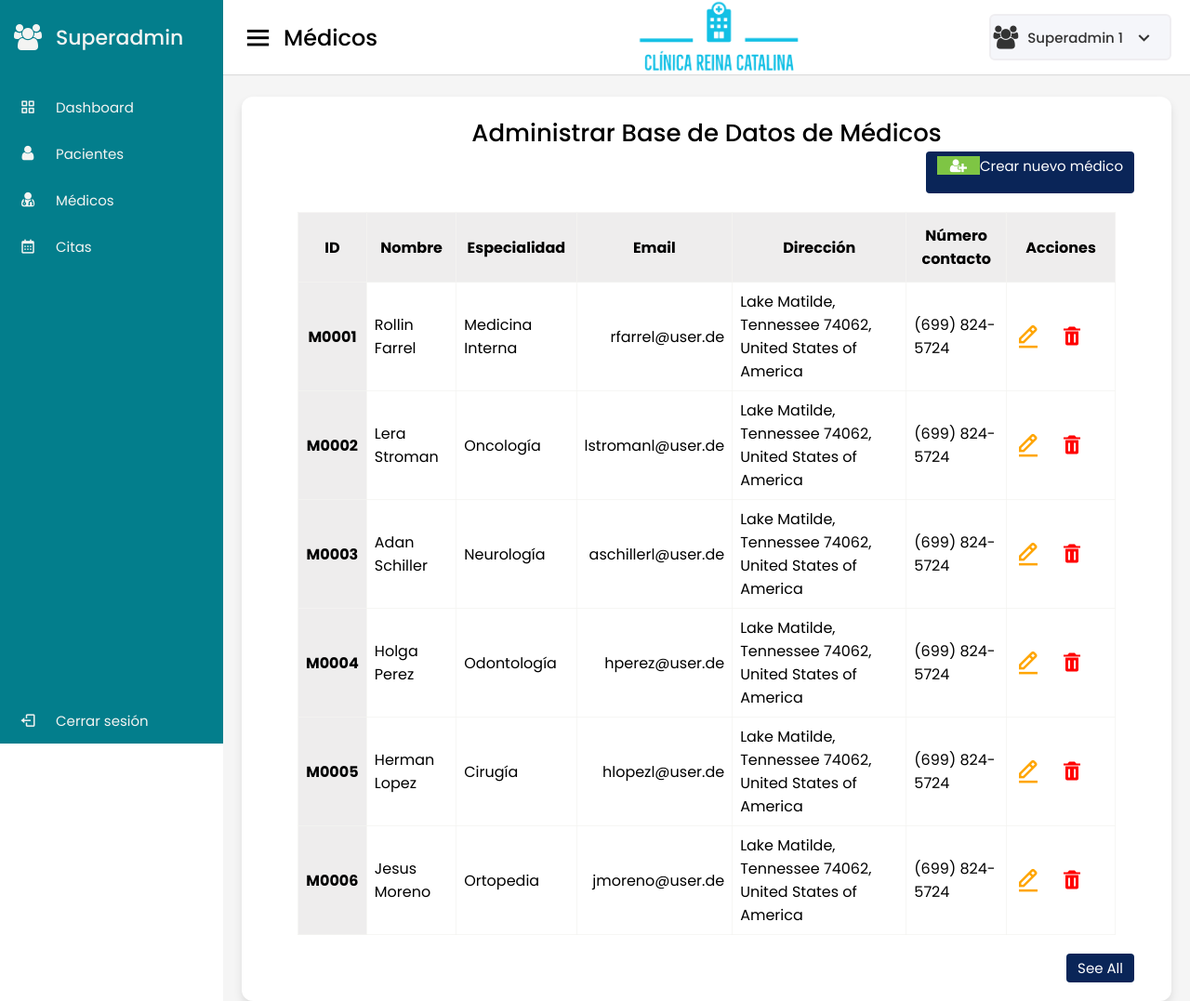
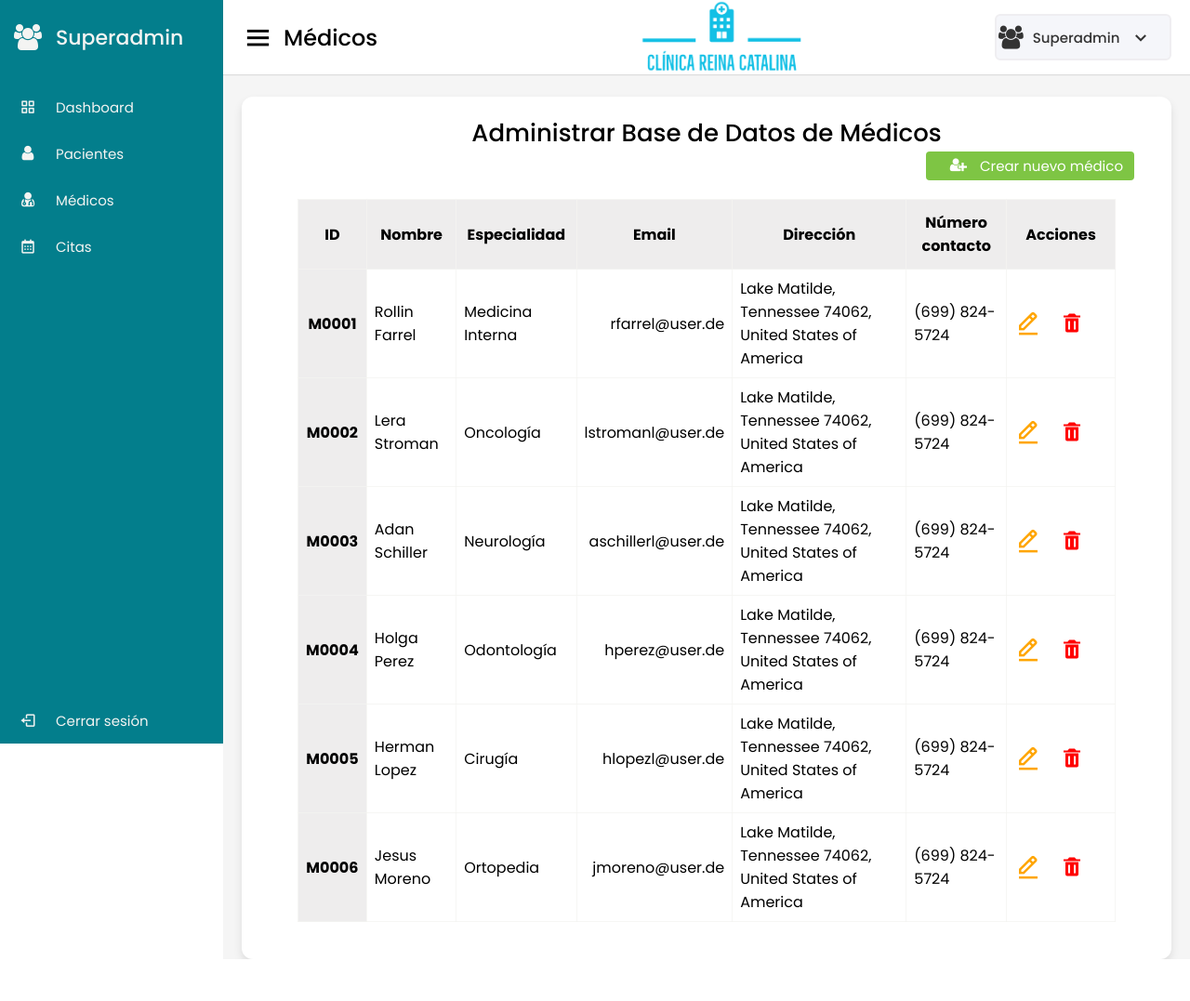
Before and after one commit to jessymgu/misiontic-ciclo3-gr04-eq05-sprint3, a Flask app: page /superadmin-medicos in a window 1280 px wide. Shown: the whole page at 93% size. After the commit the page ends 1032 px from the top, so only its background shows below. Run offline with Flask 2, Linux system fonts and the light colour scheme.

Commit message:
Se organiza color y tamaño de boton "añadir"

```diff
--- a/admin/static/css/style.css
+++ b/admin/static/css/style.css
@@ -358,7 +358,7 @@ nav .profile-details i{
 }
 .patients-boxes .box .button a{
   color: #fff;
-  background: #0A2558;
+  background: #7EC544;
   padding: 4px 12px;
   font-size: 15px;
   font-weight: 400;
@@ -367,7 +367,7 @@ nav .profile-details i{
   transition: all 0.3s ease;
 }
 .patients-boxes .box .button a:hover{
-  background:  #0d3073;
+  background:  #7EC544;
 }
 .button-add .fa-user-plus{
   /* for the icon in "crear nuevo usuario" */
--- a/admin/static/css/style_patients.css
+++ b/admin/static/css/style_patients.css
@@ -94,22 +94,20 @@
 }
 
 .home-content .box .button-add{
+  display: flex;
+  justify-content: flex-end;
   color: #fff;
-  background: #b644c5;
-  /* float: right; */
-  /* padding-left: 10px; */
-  border-color: #7EC544;
-  font-size: 18px;
-  height: 45px;
-  max-width: 250px;
-
-  /* min-width: 2%; */
-  /* position: relative;
-  display: flex; */
-  /* justify-content: flex-end; */
+  background: #7EC544;
+  padding: 4px 12px;
+  font-size: 15px;
+  font-weight: 400;
+  border-radius: 4px;
+  text-decoration: none;
+  transition: all 0.3s ease;
 }
 .home-content .box .button-add:hover{
     cursor: pointer;
+    background: #7EC544;
 }
 
 .btn-create .fa-user-plus{
--- a/admin/templates/appointments.html
+++ b/admin/templates/appointments.html
@@ -108,9 +108,9 @@
                     </tbody>
                 </table>
             </div>
-            <div class="button">
+            <!-- <div class="button">
                 <a href="#">See All</a>
-            </div>
+            </div> -->
         </div>
     </div>
 </div>
--- a/admin/templates/doctors.html
+++ b/admin/templates/doctors.html
@@ -119,9 +119,9 @@
                     </tbody>
                 </table>
             </div>
-            <div class="button">
+            <!-- <div class="button">
                 <a href="#">See All</a>
-            </div>
+            </div> -->
         </div>
     </div>
 </div>
--- a/admin/templates/index.html
+++ b/admin/templates/index.html
@@ -94,9 +94,9 @@
                     </tbody>
                 </table>
             </div>
-            <div class="button">
+            <!-- <div class="button">
                 <a href="#">See All</a>
-            </div>
+            </div> -->
         </div>
 
         <!-- ************************ Star rating ************************ -->
--- a/admin/templates/layout.html
+++ b/admin/templates/layout.html
@@ -79,7 +79,7 @@
             </div> -->
             <div class="profile-details">
                 <i class="fa fa-users"></i>
-                <span class="admin_name">Superadmin 1</span>
+                <span class="admin_name">Superadmin</span>
                 <i class='bx bx-chevron-down'></i>
             </div>
         </nav>
--- a/admin/templates/patients.html
+++ b/admin/templates/patients.html
@@ -119,9 +119,9 @@
                     </tbody>
                 </table>
             </div>
-            <div class="button">
+            <!-- <div class="button">
                 <a href="#">See All</a>
-            </div>
+            </div> -->
         </div>
     </div>
 </div>
```
